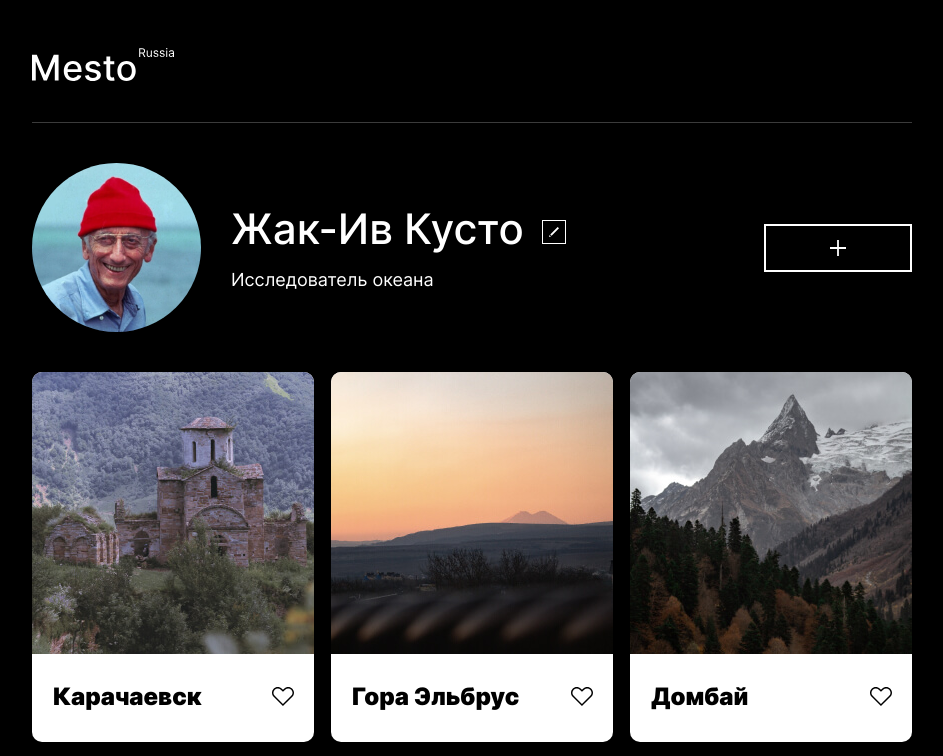
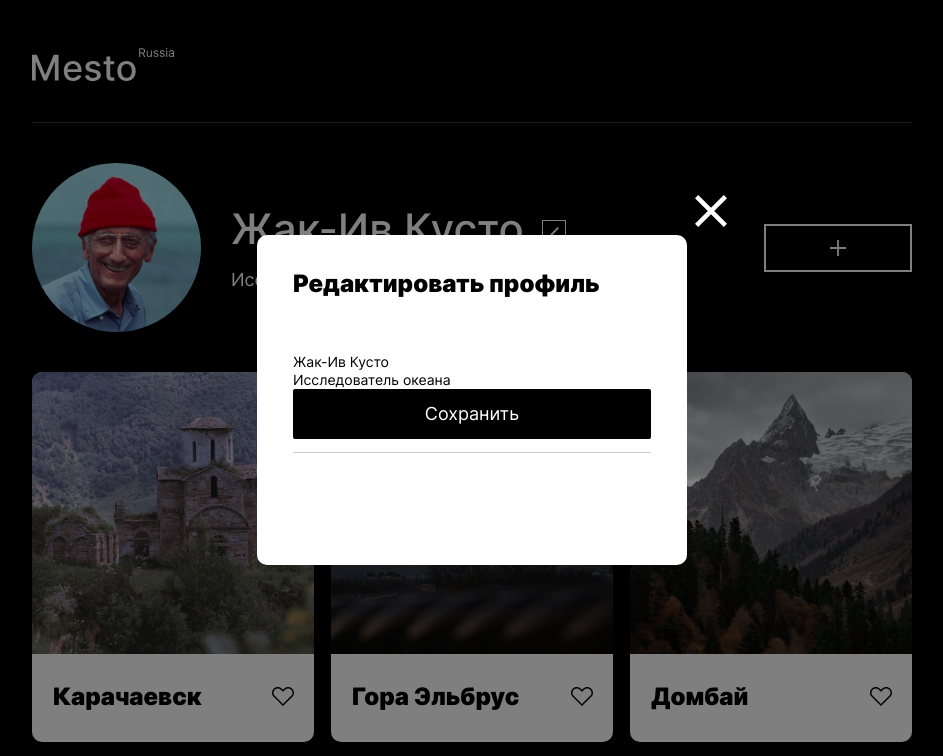
Before and after one commit to CHaPiOn777/mesto-project, a plain HTML site: page index.html in a window 1280 px wide. Shown: the top 756 px of the page, without its empty margins (168-1111 px from the left). Drawn offline with Linux system fonts and the light colour scheme; files whose address does not match are found by name.

Commit message:
На 2 ревью

```diff
--- a/blocks/popup/__img/popup__img.css
+++ b/blocks/popup/__img/popup__img.css
@@ -1,9 +1,16 @@
 .popup__img {
   position: absolute;
+  background-image: url(../../../images/Close_Icon.svg);
+  display: inline-block;
+  background-size: cover;
+  background-repeat: no-repeat;
+  background-color: rgba(0, 0, 0);
+  border: none;
   top: 50%;
   left: 50%;
   margin: -205px 223px;
   width: 32px;
+  height: 32px;
 }
 
 .popup__img:hover {
@@ -20,5 +27,6 @@
   .popup__img {
     margin: -196px 121px;
     width: 20px;
+    height: 20px;
   }
 }
--- a/blocks/profile/__edit-button/profile__edit-button.css
+++ b/blocks/profile/__edit-button/profile__edit-button.css
@@ -1,8 +1,10 @@
 .profile__edit-button {
   background-image: url(../../../images/Edit-Button.svg);
-  display: block;
+  display: inline-block;
   background-size: cover;
   background-repeat: no-repeat;
+  background-color: rgba(0, 0, 0);
+  border: none;
   width: 24px;
   height: 24px;
   grid-area: but;
--- a/index.html
+++ b/index.html
@@ -14,27 +14,12 @@
   <header class="header">
     <a href="##" class="header__logo"></a>
   </header>
-
+  <main>
     <section class="profile">
       <img src="./images/Жак.jpg" alt="Жак-Ив Кусто" class="profile__avatar">
       <div class="profile__name">
         <h1 class="profile__title">Жак-Ив Кусто</h1>
-      <a href="##" class="profile__edit-button"></a>
-      <!-- <div class="popup popup_opened">
-        <form class="popup__container">
-          <img src="./images/Close Icon.svg" alt="Закрыть окно" class="popup__img">
-          <h1 class="popup__header">Редактировать профиль</h1>
-          <fieldset class="popup__item">
-            <input class="popup__text" type="text" name="name" value="Жак-Ив Кусто">
-          </fieldset>
-          <fieldset class="popup__item">
-            <input class="popup__text" type="text" name="subtitle" value="Исследователь океана">
-          </fieldset>
-          <fieldset class="popup__item">
-            <button class="popup__text-button" type="submit">Сохранить</button>
-          </fieldset>
-        </form>
-      </div> -->
+        <button class="profile__edit-button" type="button"></button>
         <p class="profile__subtitle">
           Исследователь океана
         </p>
@@ -91,11 +76,26 @@
         </div>
       </div>
     </section>
+  </main>
 
   <footer class="footer">
     <p class="footer__paragraph">© 2022 Mesto Russia</p>
   </footer>
 
+  <div class="popup popup_opened">
+    <div class="popup__container">
+      <form name="popup">
+        <button class="popup__img"" type="button"></button>
+        <h2 class="popup__header">Редактировать профиль</h2>
+        <fieldset class="popup__item">
+          <input class="popup__text" type="text" name="name" value="Жак-Ив Кусто">
+          <input class="popup__text" type="text" name="subtitle" value="Исследователь океана">
+          <button class="popup__text-button" type="submit">Сохранить</button>
+        </fieldset>
+      </form>
+    </div>
+  </div>
+
 </body>
 
 </html>
```
Also changed, not shown: images/Close_Icon.svg (renamed from images/Close Icon.svg). Lines whose indentation alone changed are shown as unchanged.
